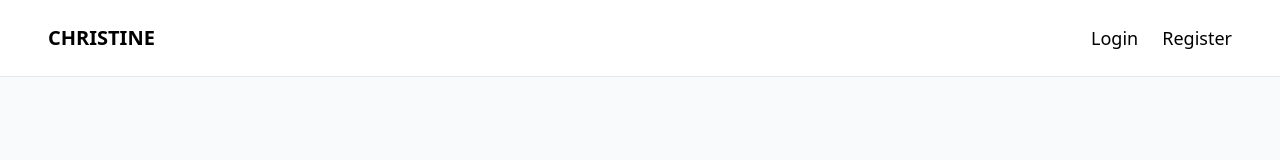
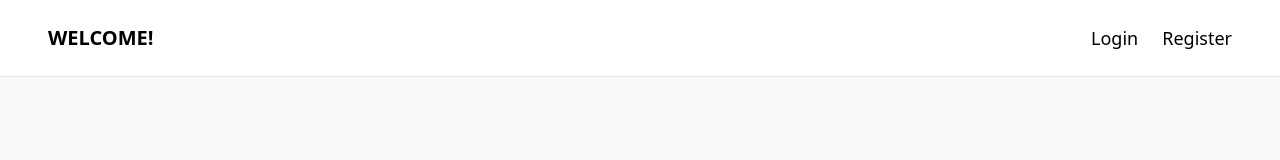
Before and after one commit to cur1ousFranz/QCBASNS-MERN, a React (Create React App) app in the folder client/: page /login in a window 1280 px wide. Shown: the top 160 px of the page. Built offline with nearby package versions, Linux system fonts and the light colour scheme.

Commit message:
change navbar title

```diff
--- a/client/src/components/layouts/Navbar.jsx
+++ b/client/src/components/layouts/Navbar.jsx
@@ -14,7 +14,7 @@ export default function Navbar() {
 
   return (
     <div className="py-6 px-12 border-b flex justify-between">
-      <div className="font-semibold text-xl">CHRISTINE</div>
+      <div className="font-semibold text-xl">WELCOME!</div>
       {!user ? (
         <div className="space-x-6">
           <Link to={"/login"} className="text-lg">
```
